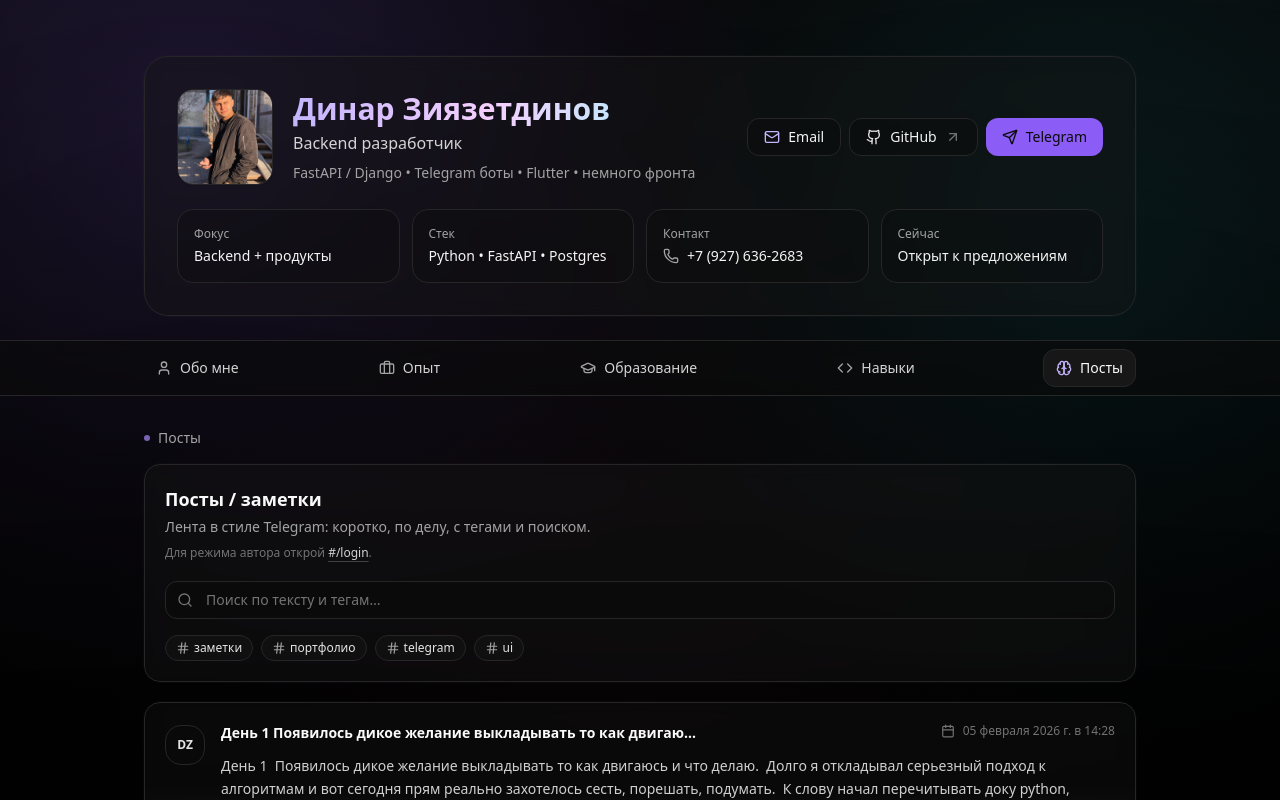
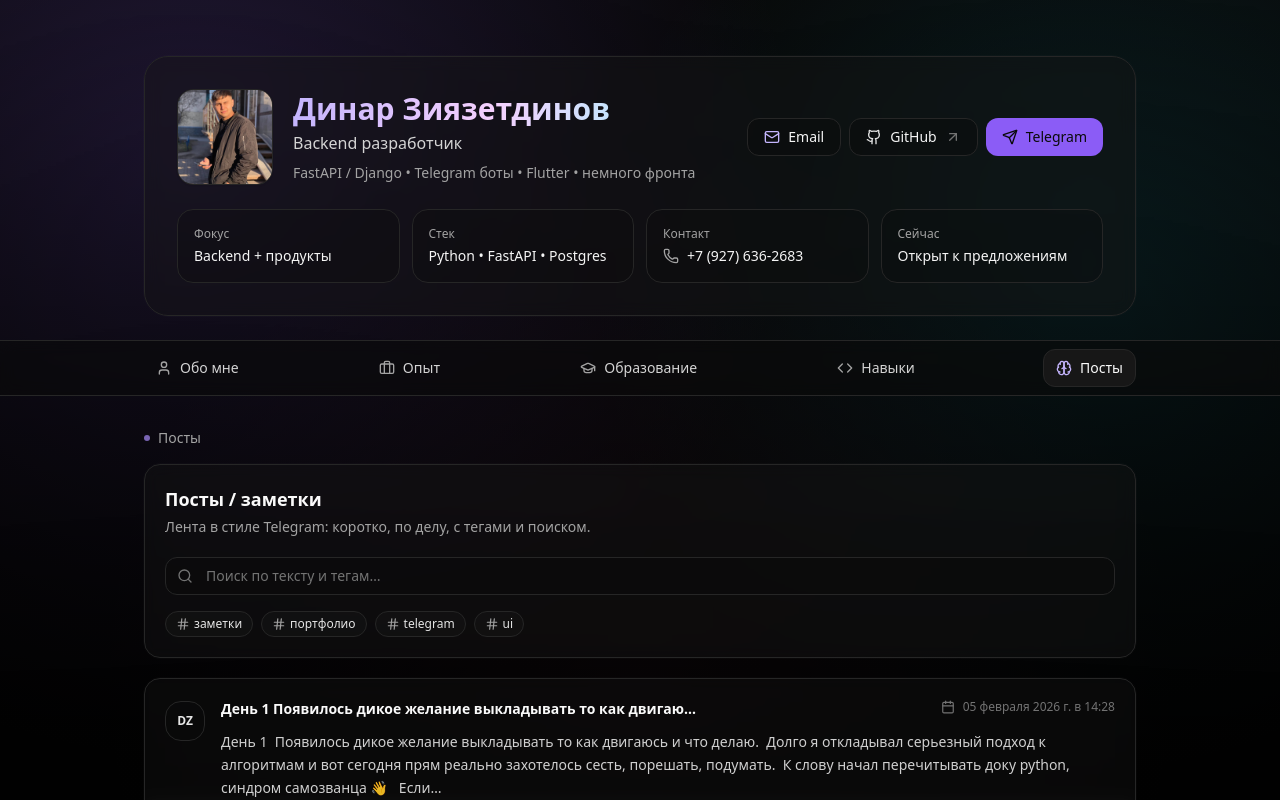
Before and after one commit to laflaretapee/portfolio, a React (Create React App) app: page / in a window 1280 px wide. Both pictures are taken after a click on the button "Посты". Shown: the top 800 px of the page. Built offline with nearby package versions, Linux system fonts and the light colour scheme.

Commit message:
ui: hide author login hint

```diff
--- a/src/components/PostsFeed.jsx
+++ b/src/components/PostsFeed.jsx
@@ -143,28 +143,15 @@
             <p className="mt-1 text-sm text-neutral-400">
               Лента в стиле Telegram: коротко, по делу, с тегами и поиском.
             </p>
+            {isAdmin ? (
               <p className="mt-2 text-xs text-neutral-500">
-              {isAdmin ? (
-                <>
                 Режим автора включён. Добавляй посты и копируй сниппет в{' '}
                 <span className="font-medium text-neutral-300">
                   src/content/posts.js
                 </span>
                 .
-                </>
-              ) : (
-                <>
-                  Для режима автора открой{' '}
-                  <a
-                    className="font-medium text-neutral-300"
-                    href="#/login"
-                  >
-                    #/login
-                  </a>
-                  .
-                </>
-              )}
               </p>
+            ) : null}
           </div>
 
           <div className="flex flex-col gap-2 sm:flex-row sm:items-center">
```
Lines whose indentation alone changed are shown as unchanged.
